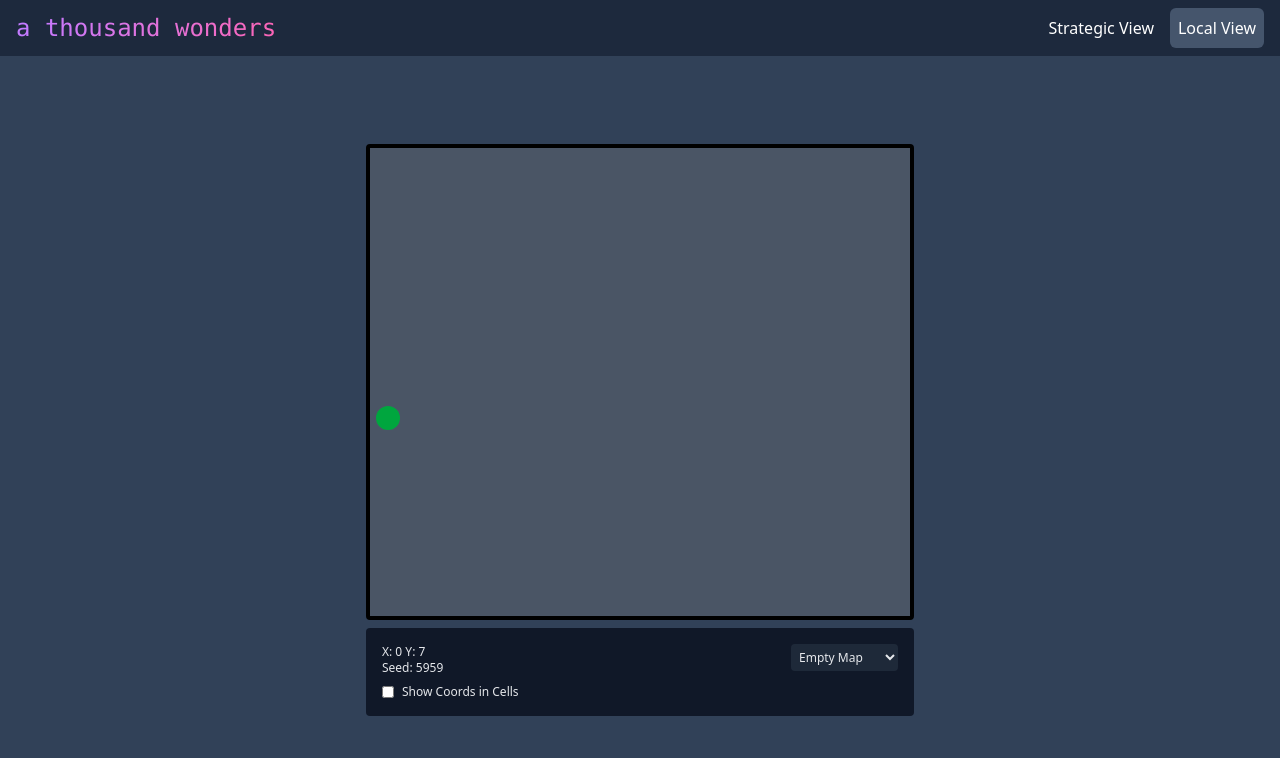
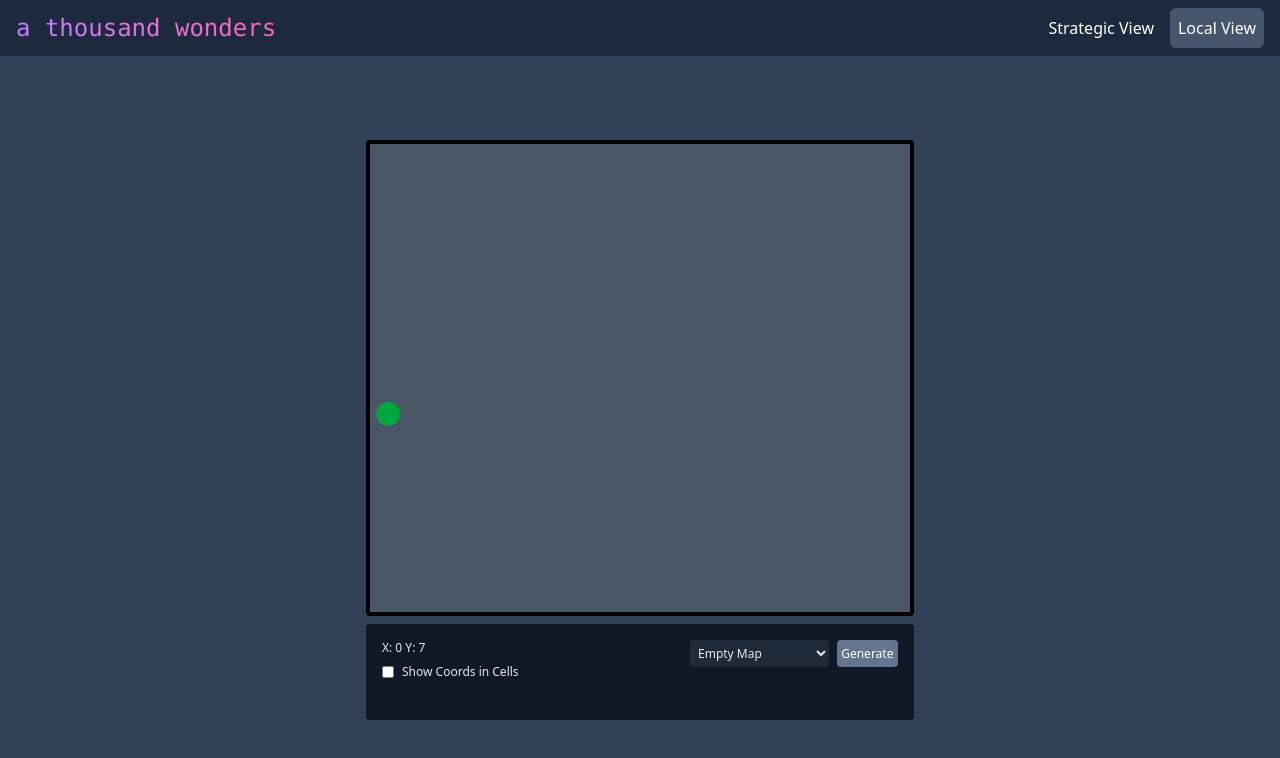
Before and after one commit to senadev42/aThousandWonders, a React (Vite) app: page / in a window 1280 px wide. Shown: the top 758 px of the page. Built offline with nearby package versions, Linux system fonts and the light colour scheme.

Commit message:
A-28 cleaner scene select

```diff
--- a/src/components/GridMap/DebugGridMap.tsx
+++ b/src/components/GridMap/DebugGridMap.tsx
@@ -1,18 +1,20 @@
 import { useSnapshot } from "valtio";
 import { useTravelStore } from "./store";
-import { SceneType } from "./store/state";
+import { Scene, SceneParams, SceneType } from "./store/state";
+import { useState } from "react";
 
 const GridDebugMenu = () => {
   const { state, initializeScene, updateDebugSettings } = useTravelStore();
   const { debugInfo } = useSnapshot(state);
 
+  const [seed, setSeed] = useState<number>(debugInfo.seed);
+
   return (
-    <div className="flex justify-between items-start bg-gray-900 p-4 rounded text-white text-xs">
+    <div className="flex justify-between items-start bg-gray-900 p-4 rounded text-white text-xs h-[6rem]">
       {/* Debug Information */}
       <div className="text-gray-200  space-x-2 ">
         {/* Cell being hovered over */}
         <p>{debugInfo.playerPosition}</p>
-        <p>Seed: {debugInfo.seed}</p>
 
         <div className="mt-2 flex items-center  ">
           <input
@@ -29,24 +31,99 @@ const GridDebugMenu = () => {
       </div>
 
       {/* Regen section */}
-      <div className="border-slate-400 rounded-md ">
-        {/* Drop down with 3 options, empty map, random map, and a scene */}
-        <select
-          className="bg-gray-800 text-gray-200 p-1 rounded"
-          onChange={(e) => {
-            const selectedScene = e.target.value as SceneType;
-            initializeScene({
-              sceneType: selectedScene,
-            });
-          }}
-        >
-          <option value={SceneType.EMPTY}>Empty Map</option>
-          <option value={SceneType.RANDOM}>Random Map</option>
-          <option value={SceneType.PREMADE}>Premade Map</option>
-        </select>
+      <div className="text-gray-200 w-[13rem] ">
+        <div className="border-slate-400 rounded-md">
+          {/* Drop down with 3 options, empty map, random map, and a scene */}
+          <SceneSelector
+            onSceneSelect={initializeScene}
+            stateSeed={debugInfo.seed}
+          />
+        </div>
       </div>
     </div>
   );
 };
 
 export default GridDebugMenu;
+
+const SceneSelector = ({
+  onSceneSelect,
+  stateSeed,
+}: {
+  onSceneSelect: (params: SceneParams) => void;
+  stateSeed: number;
+}) => {
+  const [selectedType, setSelectedType] = useState<SceneType>(SceneType.EMPTY);
+  const [seed, setSeed] = useState<string>("");
+  const [sceneId, setSceneId] = useState<string>("");
+
+  const handleSceneSelect = () => {
+    switch (selectedType) {
+      case SceneType.RANDOM:
+        onSceneSelect({
+          sceneType: SceneType.RANDOM,
+          seed: seed ? parseInt(seed) : Math.floor(Math.random() * 10000),
+        });
+        break;
+      case SceneType.EMPTY:
+        onSceneSelect({
+          sceneType: SceneType.EMPTY,
+        });
+        break;
+      case SceneType.PREMADE:
+        onSceneSelect({
+          sceneType: SceneType.PREMADE,
+          sceneId: sceneId,
+        });
+        break;
+    }
+  };
+
+  return (
+    <div className="space-y-2">
+      <div className="flex gap-2">
+        <select
+          className="bg-gray-800 text-gray-200 p-1 rounded w-2/3"
+          value={selectedType}
+          onChange={(e) => setSelectedType(e.target.value as SceneType)}
+        >
+          <option value={SceneType.EMPTY}>Empty Map</option>
+          <option value={SceneType.RANDOM}>Random Map</option>
+          <option value={SceneType.PREMADE}>Premade Map</option>
+        </select>
+        <button
+          className="bg-slate-500 text-white text-xs p-1 rounded disabled:cursor-not-allowed flex-1"
+          onClick={handleSceneSelect}
+          disabled={selectedType === SceneType.PREMADE && !sceneId}
+        >
+          Generate
+        </button>
+      </div>
+
+      {selectedType === SceneType.RANDOM && (
+        <div className="flex gap-2">
+          <input
+            type="number"
+            placeholder={stateSeed.toString()}
+            className="bg-gray-800 text-gray-200 p-1 rounded flex-1"
+            value={seed}
+            onChange={(e) => setSeed(e.target.value)}
+          />
+        </div>
+      )}
+
+      {selectedType === SceneType.PREMADE && (
+        <div className="flex gap-2">
+          <input
+            type="text"
+            placeholder="Scene ID"
+            className="bg-gray-800 text-gray-200 p-1 text-xs rounded flex-1"
+            value={sceneId}
+            onChange={(e) => setSceneId(e.target.value)}
+            required
+          />
+        </div>
+      )}
+    </div>
+  );
+};
--- a/src/components/GridMap/GridMapComponent.tsx
+++ b/src/components/GridMap/GridMapComponent.tsx
@@ -8,8 +8,7 @@ import GridDebugMenu from "./DebugGridMap";
 
 const GridMapComponent = () => {
   const { movePlayer, state } = useTravelStore();
-  const { currentScene, playerPosition, seed, debugSettings } =
-    useSnapshot(state);
+  const { currentScene, playerPosition, debugSettings } = useSnapshot(state);
 
   return (
     <div className="flex flex-col  gap-2">
@@ -29,6 +28,8 @@ const GridMapComponent = () => {
               cell.type === "wall" ? true : false
             );
 
+            const cellHash = `${cell.type}-${cell.revealed}-${isCellAdjacent}-${x}-${y}-${currentScene.seed}-${currentScene.sceneId}-${debugSettings.showCoords}`;
+
             return (
               <div key={`${x}-${y}`} className="relative">
                 {/* Base map layer */}
@@ -37,7 +38,7 @@ const GridMapComponent = () => {
                   y={y}
                   cell={cell}
                   isAdjacent={isCellAdjacent}
-                  seed={seed}
+                  cellHash={cellHash}
                   onMove={() => movePlayer(x, y)}
                   debugSettings={debugSettings}
                 />
@@ -60,7 +61,7 @@ type MapCellProps = {
   y: number;
   cell: BaseCell;
   isAdjacent: boolean;
-  seed: number;
+  cellHash: string;
   onMove: () => void;
   debugSettings: {
     showCoords: boolean;
@@ -99,11 +100,7 @@ const MapCell: React.FC<MapCellProps> = React.memo(
       </div>
     );
   },
-  (prev, next) =>
-    prev.seed === next.seed &&
-    prev.cell.revealed === next.cell.revealed &&
-    prev.isAdjacent === next.isAdjacent &&
-    prev.debugSettings.showCoords === next.debugSettings.showCoords
+  (prev, next) => prev.cellHash === next.cellHash
 );
 
 type PlayerLayerProps = {
--- a/src/components/GridMap/helpers/generateTunnels.ts
+++ b/src/components/GridMap/helpers/generateTunnels.ts
@@ -40,18 +40,8 @@ export const generateTunnels = (
   startY: number,
   endX: number,
   endY: number,
-  seed: number,
-  emptyMap: boolean = false
+  seed: number
 ): BaseCell[][] => {
-  if (emptyMap) {
-    return Array.from({ length: GRID_HEIGHT }, () =>
-      Array.from({ length: GRID_WIDTH }, () => ({
-        type: BaseTiles.FLOOR,
-        revealed: true,
-      }))
-    );
-  }
-
   const seedRandom = createSeededRandom(seed);
 
   // Initialize grid with walls
--- a/src/components/GridMap/store/actions.ts
+++ b/src/components/GridMap/store/actions.ts
@@ -19,38 +19,55 @@ export const useTravelActions = () => {
     const startY = Math.floor(GRID_HEIGHT / 2);
     const endY = Math.floor(GRID_HEIGHT / 2);
 
-    state.seed = Math.floor(Math.random() * 10000);
-
     let newScene: BaseScene;
 
     switch (sceneParams.sceneType) {
       case SceneType.RANDOM:
-        newScene = generateTunnels(0, startY, GRID_WIDTH - 1, endY, state.seed);
-        break;
+        console.log("generating random map with seed", sceneParams.seed);
 
-      case SceneType.EMPTY:
+        if (!sceneParams.seed)
+          throw new Error("Seed is required for random scene generation");
+
         newScene = generateTunnels(
           0,
           startY,
           GRID_WIDTH - 1,
           endY,
-          state.seed,
-          true
+          sceneParams.seed
         );
+
+        state.currentScene = {
+          sceneType: SceneType.RANDOM,
+          seed: sceneParams.seed,
+          data: newScene,
+        };
+
+        break;
+
+      case SceneType.EMPTY:
+        newScene = Array.from({ length: GRID_HEIGHT }, () =>
+          Array.from({ length: GRID_WIDTH }, () => ({
+            type: BaseTiles.FLOOR,
+            revealed: true,
+          }))
+        );
+
+        state.currentScene = {
+          sceneType: SceneType.EMPTY,
+          data: newScene,
+        };
+
         break;
 
       case SceneType.PREMADE:
-        if (!sceneParams.sceneId)
-          throw new Error("Scene ID required for premade scenes");
-        newScene = generateTunnels(0, startY, GRID_WIDTH - 1, endY, state.seed); // Add this line
+        console.log("Loading premade scene:", sceneParams.sceneId);
+        throw new Error("Not implemented yet");
+
         break;
 
       default:
-        throw new Error(`Unknown scene type: ${sceneParams.sceneType}`);
+        throw new Error(`Unknown scene type`);
     }
-
-    state.currentScene.data = newScene;
-    state.currentScene.sceneType = sceneParams.sceneType;
 
     state.isInitialized = true;
   };
--- a/src/components/GridMap/store/state.ts
+++ b/src/components/GridMap/store/state.ts
@@ -41,8 +41,6 @@ export type Scene = SceneParams & {
 
 export interface GridMapState {
   isInitialized: boolean;
-  seed: number;
-
   currentScene: Scene;
 
   playerPosition: GridPosition;
@@ -59,7 +57,6 @@ export interface GridMapState {
 
 export const gridMapState = proxy<GridMapState>({
   isInitialized: false,
-  seed: 0,
   currentScene: {
     sceneType: SceneType.EMPTY,
     data: Array.from({ length: GRID_HEIGHT }, () =>
@@ -80,7 +77,7 @@ export const gridMapState = proxy<GridMapState>({
   get debugInfo() {
     return {
       playerPosition: `X: ${this.playerPosition.x} Y: ${this.playerPosition.y}`,
-      seed: this.seed,
+      seed: this.currentScene.seed || 0,
     };
   },
 });
```
